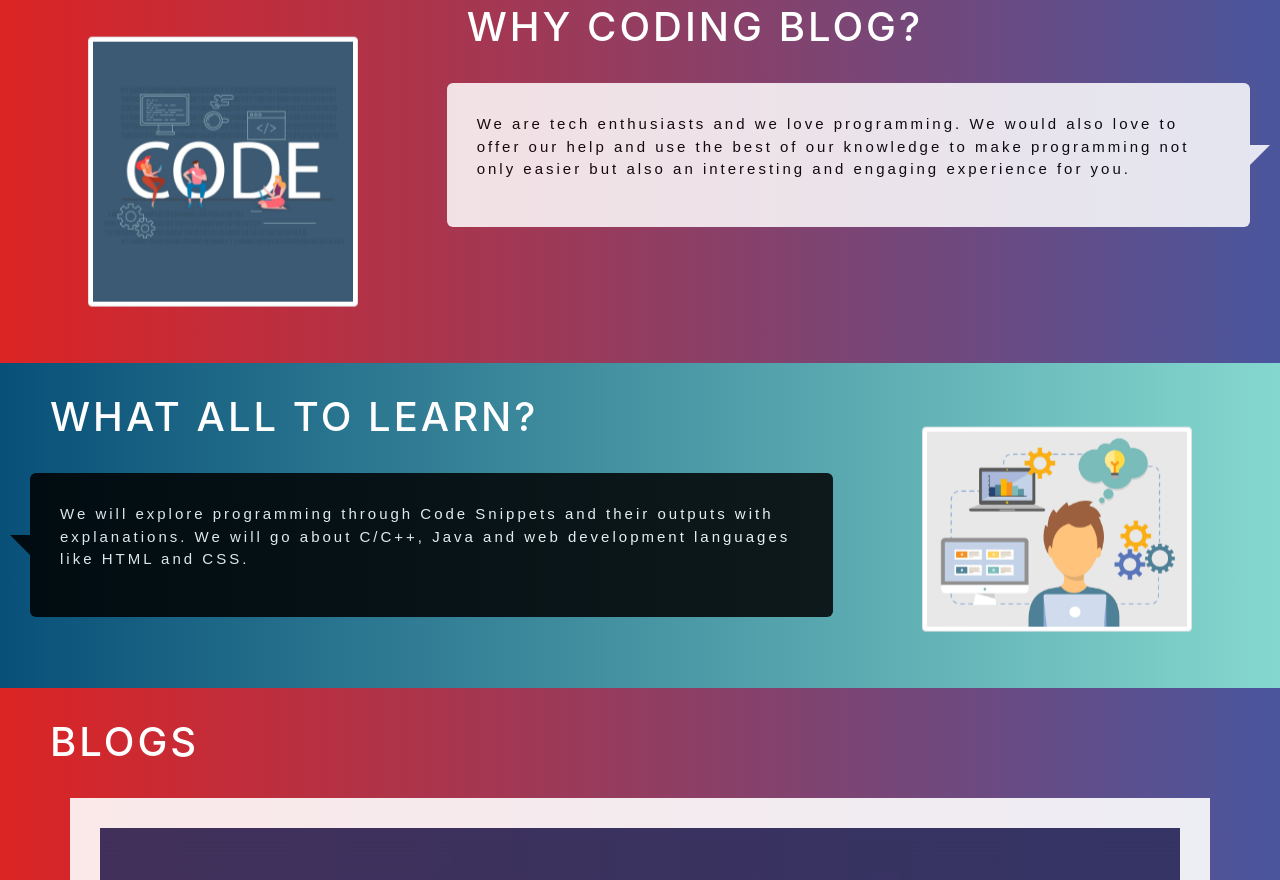
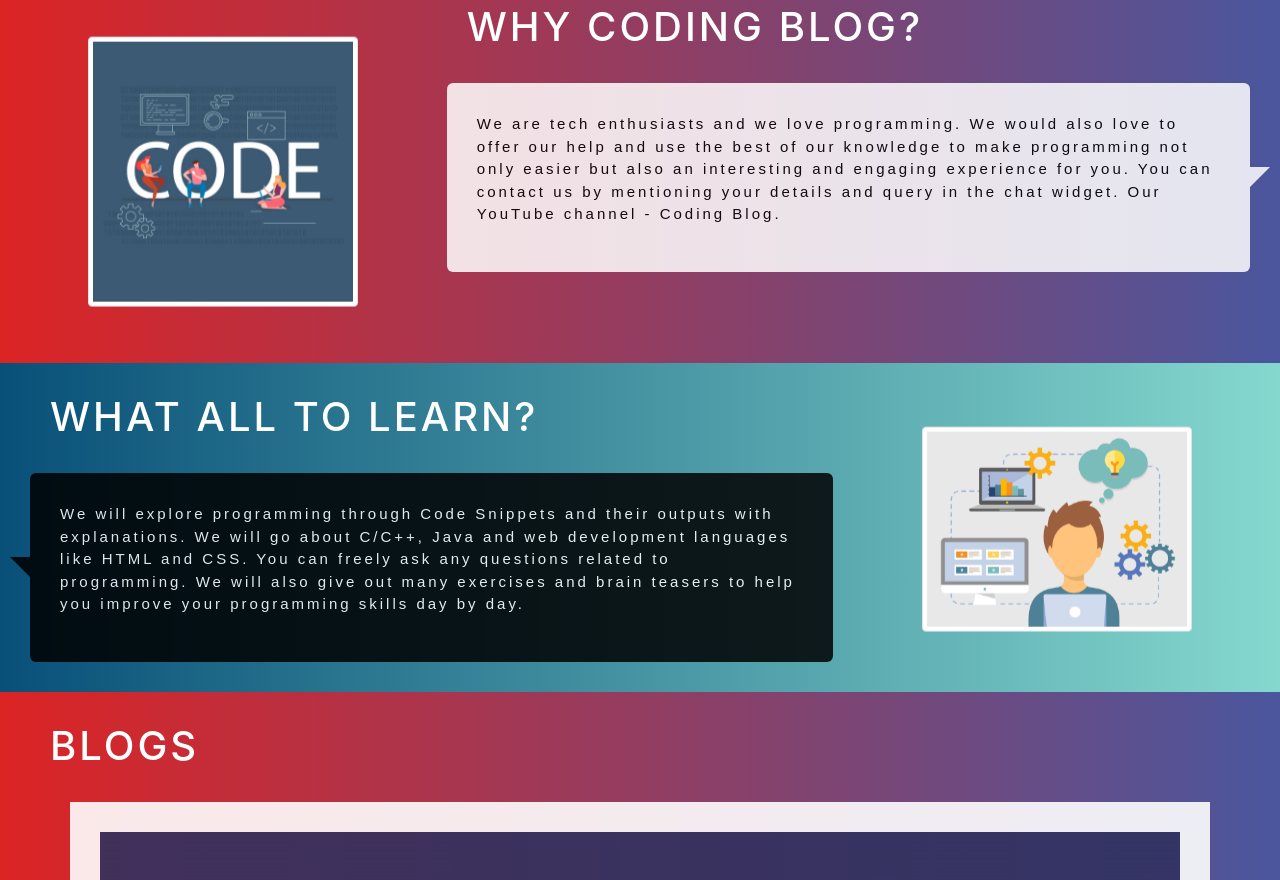
Before and after one commit to prateekrustag/CodingBlog, a plain HTML site: page index.html in a window 1280 px wide. Shown: the part 942-1822 px from the top of the page. Drawn offline with nearby package versions, Linux system fonts and the light colour scheme; a script that the page names is missing.

Commit message:
Update index.html

```diff
--- a/index.html
+++ b/index.html
@@ -106,7 +106,7 @@ Launching Soon!
 <p>
 
 	We are tech enthusiasts and we love programming. We would also love to offer our help and use the best of our knowledge to make programming not only easier but also an interesting and engaging experience for you.
-
+	You can contact us by mentioning your details and query in the chat widget. Our YouTube channel - <a href="" style="color:black; text-decoration:none;">Coding Blog</a>.
 </p>
 </div>
 </div>
@@ -123,7 +123,7 @@ Launching Soon!
 <p>
 
 	We will explore programming through Code Snippets and their outputs with explanations. We will go about C/C++, Java and web development languages like HTML and CSS.
-
+	You can freely ask any questions related to programming. We will also give out many exercises and brain teasers to help you improve your programming skills day by day.
 </p>
 
 </div>
```
